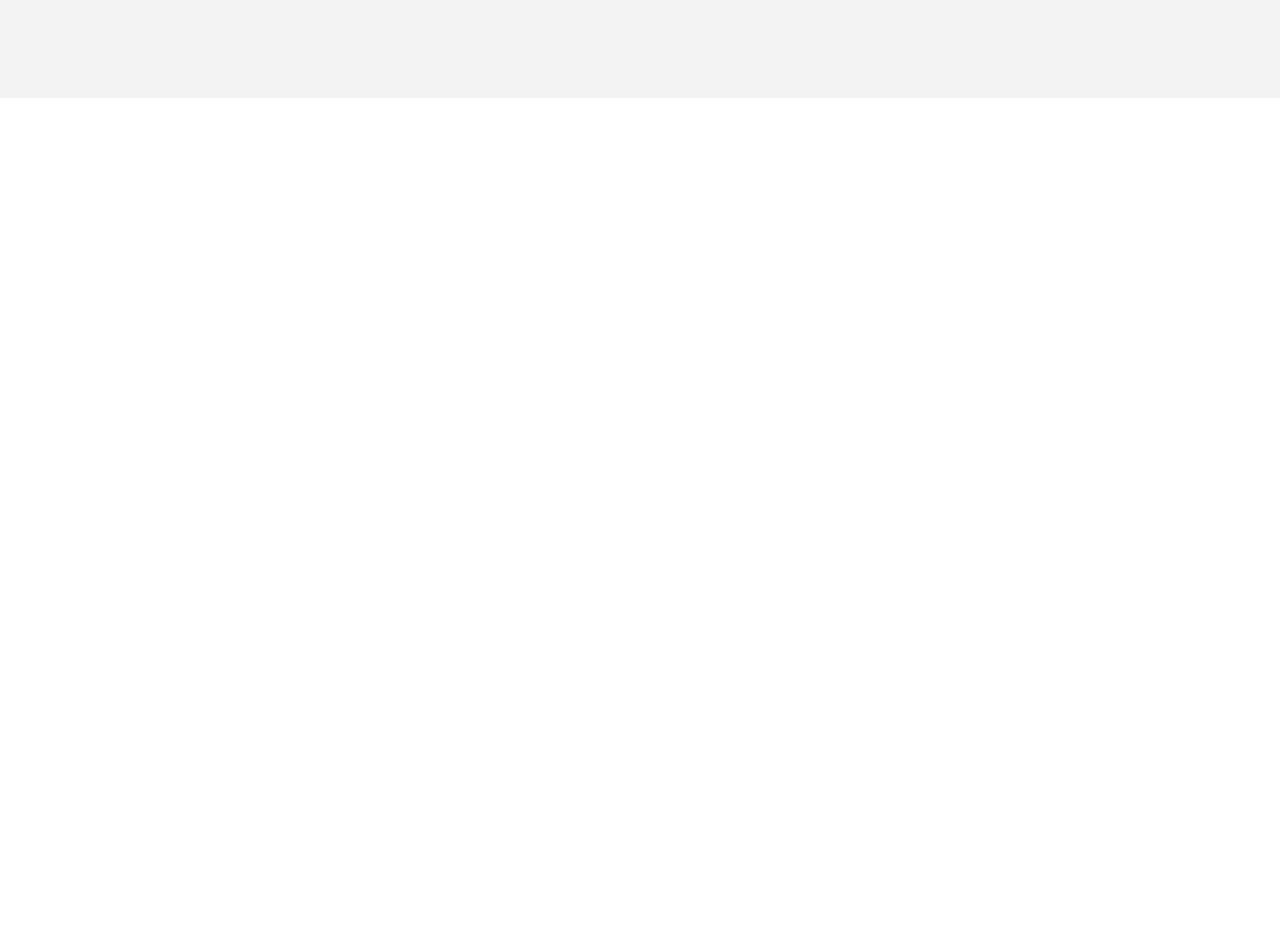
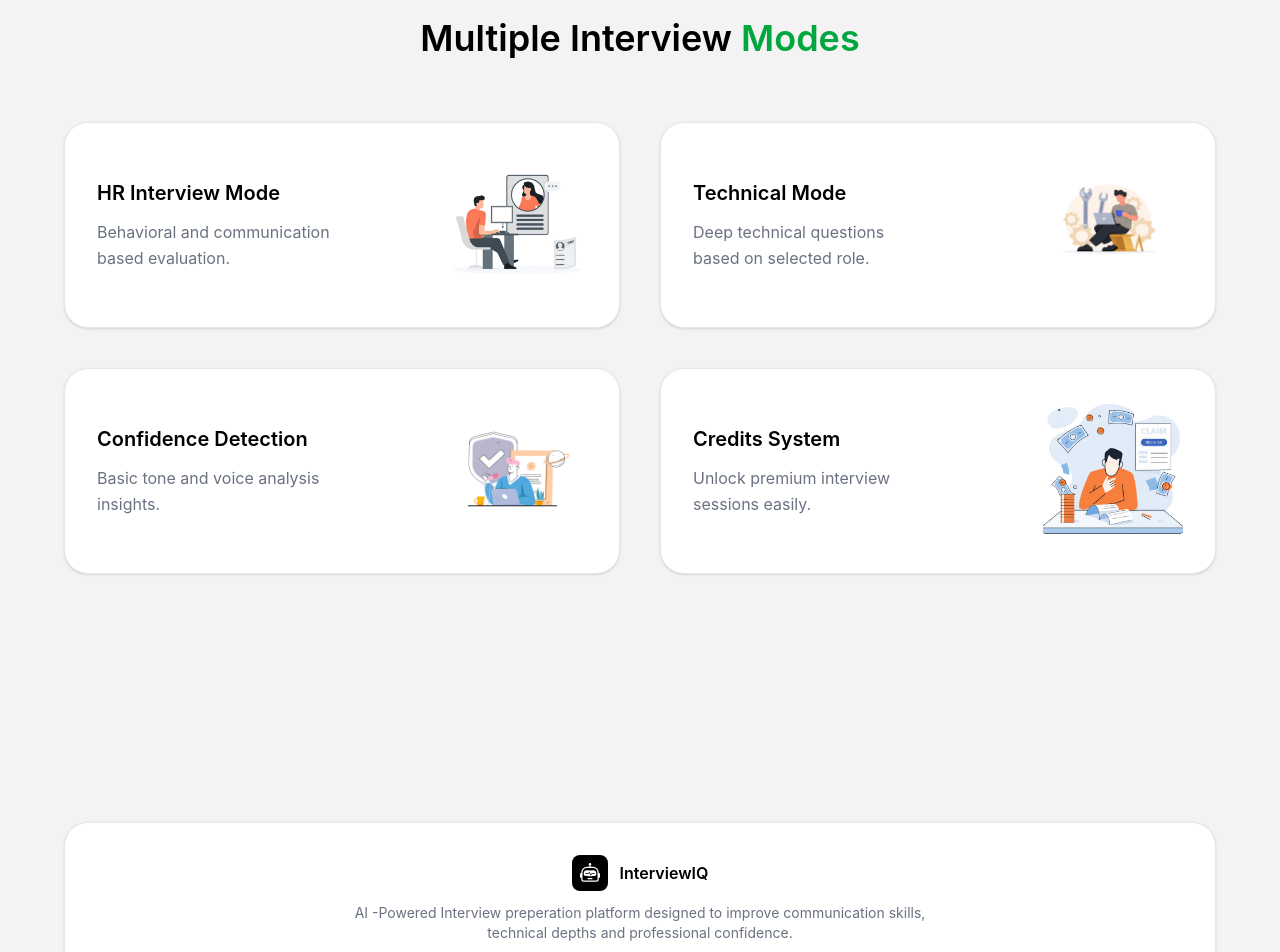
Before and after one commit to Madhur-Agrawal-1707/Interview-Agent, a React (Vite) app in the folder client/: page / in a window 1280 px wide. Shown: the part 1900-2852 px from the top of the page. Before the commit the page ends 1998 px from the top, so only its background shows below. Built offline with nearby package versions, Linux system fonts and the light colour scheme; no server answers.

Commit message:
Added footer component and updated Home page

```diff
--- /dev/null
+++ b/client/src/components/Footer.jsx
@@ -0,0 +1,23 @@
+import React from 'react'
+import { BsRobot } from 'react-icons/bs'
+
+function Footer() {
+  return (
+    <div className='bg-[#f3f3f3] flex justify-center px-4 pb-10 py-4 pt-10'>
+        <div className='w-full max-w-6xl bg-white rounded-3xl shadow-sm border border-gray-200 py-8 px-3 text-center'>
+            <div className='flex justify-center items-center gap-3 mb-3'>
+                <div className='bg-black text-white p-2 rounded-lg'>
+                    <BsRobot size={20}/>
+                </div>
+                <h2 className='font-semibold'>InterviewIQ</h2>
+
+            </div>
+            <p className='text-gray-500 text-sm max-w-xl mx-auto'>
+                AI -Powered Interview preperation platform designed to improve communication skills, technical depths and professional confidence.
+            </p>
+        </div>
+    </div>
+  )
+}
+
+export default Footer
--- a/client/src/pages/Home.jsx
+++ b/client/src/pages/Home.jsx
@@ -10,12 +10,13 @@ import { useNavigate } from 'react-router-dom';
 import AuthModel from '../components/AuthModel';
 import evalImg from "../assets/ai-ans.png";
 import hrImg from "../assets/HR.png"
-import textImg from "../assets/tech.png"
+import techImg from "../assets/tech.png"
 import confidenceImg from "../assets/confi.png"
 import creditImg from "../assets/credit.png"
 import resumeImg from "../assets/resume.png"
 import pdfImg from "../assets/pdf.png"
 import analyticsImg from "../assets/history.png"
+import Footer from '../components/Footer';
 
 
 
@@ -191,10 +192,75 @@ function Home() {
                 }
               </div>
           </div>
+
+          <div className='mb-32'>
+            <motion.h2
+            initial={{opacity: 0, y:20}}
+            whileInView={{opacity:1, y:0}}
+            transition={{duration:0.6}}
+            className='text-4xl font-semibold text-center mb-16'>
+              Multiple Interview{" "}
+              <span className='text-green-600'>Modes</span>
+            </motion.h2>
+
+              <div className='grid md:grid-cols-2 gap-10'>
+                {
+                  [
+                    {
+                      image: hrImg,
+
+                      title: "HR Interview Mode",
+                      desc: "Behavioral and communication based evaluation."
+                    },
+                    {
+                      image: techImg,
+
+                      title: "Technical Mode",
+                      desc: "Deep technical questions based on selected role."
+                    },
+                    {
+                      image: confidenceImg,
+
+                      title: "Confidence Detection",
+                      desc: "Basic tone and voice analysis insights."
+                    },
+                    {
+                      image: creditImg,
+
+                      title: "Credits System",
+                      desc: "Unlock premium interview sessions easily."
+                    }
+                  ].map((item,index) => (
+                    <motion.div key={index}
+                    initial={{opacity: 0, y: 30}}
+                    whileInView={{opacity: 1, y: 0}}
+                    transition={{duration: 0.5, delay: index * 0.1}}
+                    whileHover={{ y: -6}}
+                    className='bg-white border border-gray-200 rounded-3xl p-8 shadow-sm hover:shadow-xl transition-all'>
+
+                      <div className='flex items-center justify-between gap-6'>
+                        <div className='w-1/2'>
+                          <h3 className='font-semibold mb-3 text-xl'>{item.title}</h3>
+                          <p className='text-gray-500 text-m leading-relaxed'>{item.desc}</p>
+                        </div>
+
+                        <div className='w-1/2 flex justify-end'>
+                          <img src={item.image} alt={item.title} className='w-35 h-35 object-contain' />
+                        </div>
+                      </div>
+                    </motion.div>
+                  ))
+                }
+              </div>
+          </div>
+
       </div>
       </div>
 
       {showAuth && <AuthModel onClose={() => setShowAuth(false)}/>}
+
+
+          <Footer/>
 
 
     </div>
```
